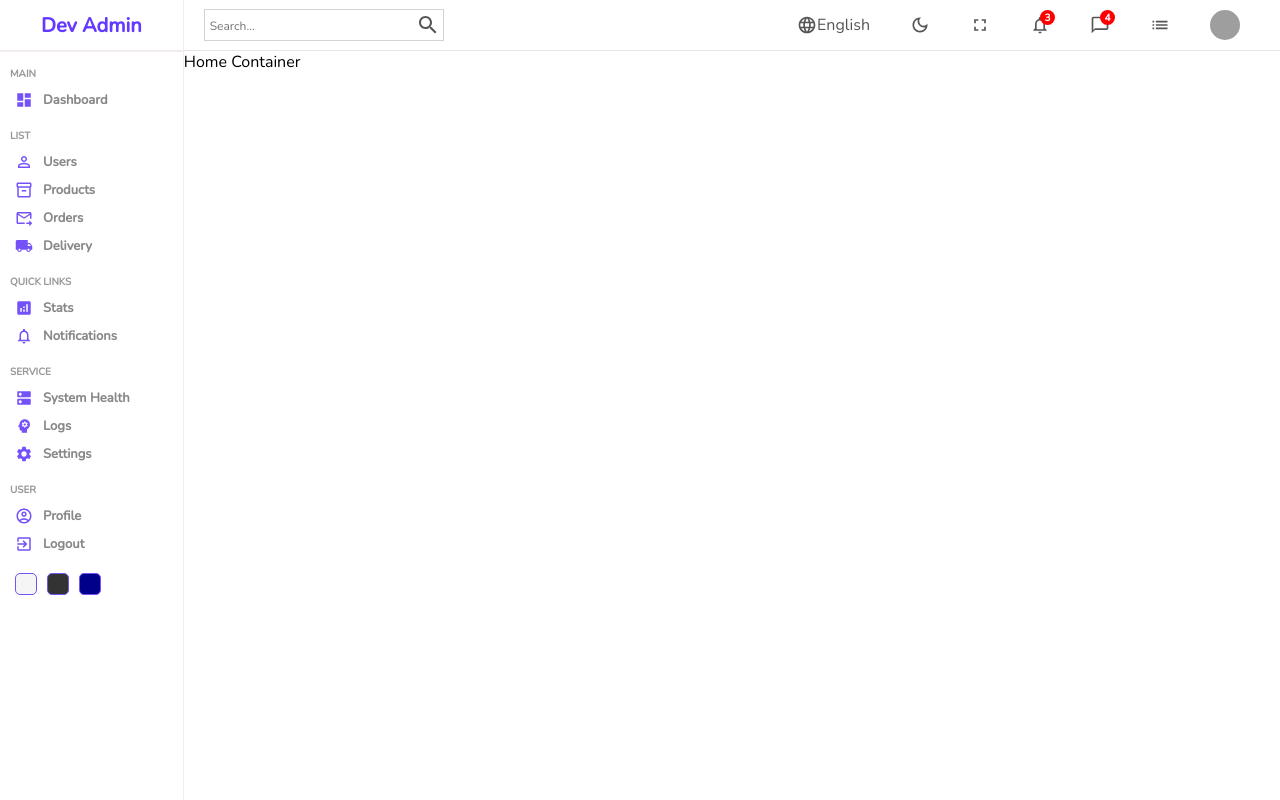
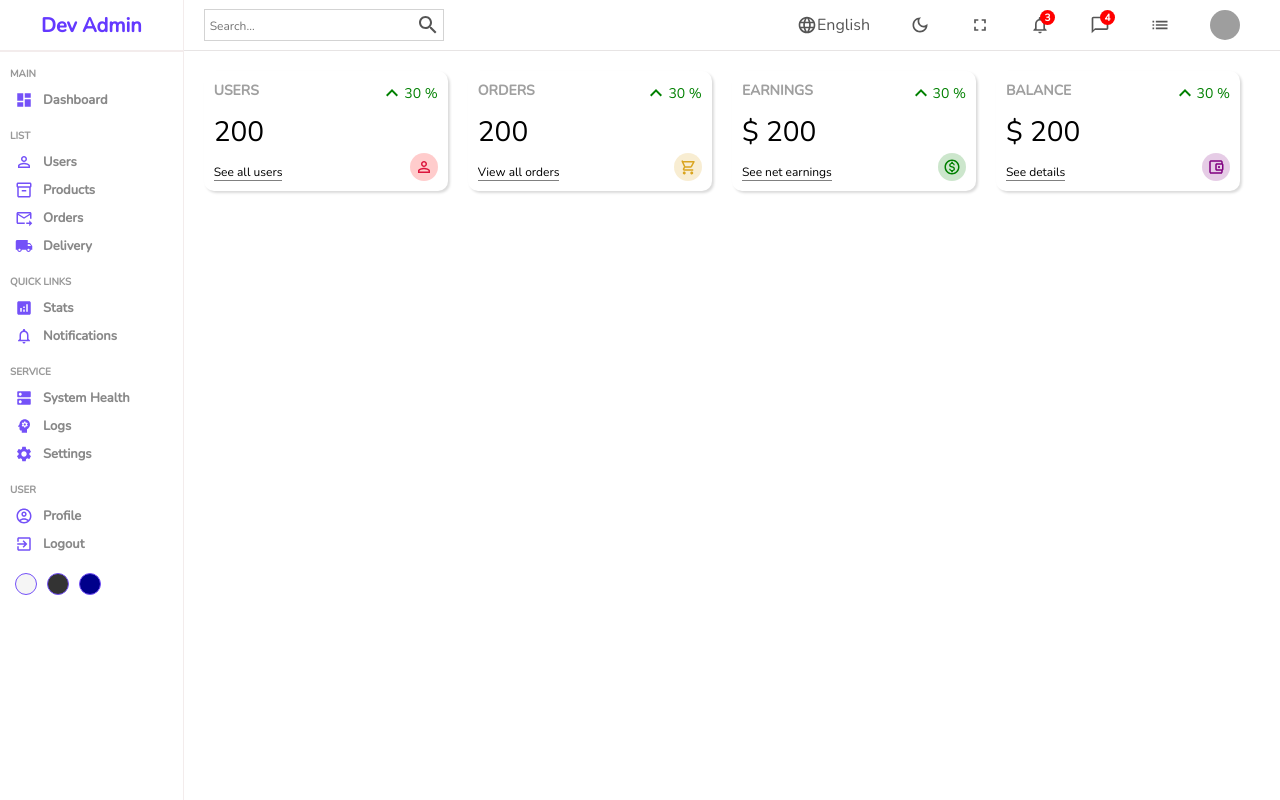
Before and after one commit to Solamatics/dev-admin-dashboard, a React (Create React App) app: page / in a window 1280 px wide. Built offline with nearby package versions, Linux system fonts and the light colour scheme; grey boxes are pictures that could not be loaded.

Commit message:
create widget

```diff
--- a/src/components/sidebar/sidebar.scss
+++ b/src/components/sidebar/sidebar.scss
@@ -71,7 +71,7 @@
     .color__option {
       width: 20px;
       height: 20px;
-      border-radius: 5px;
+      border-radius: 50%;
       border: 1px solid #7451f8;
       cursor: pointer;
       margin: 5px;
--- /dev/null
+++ b/src/components/widget/Widget.jsx
@@ -0,0 +1,104 @@
+import React from "react";
+import "./widget.scss";
+import KeyboardArrowUpIcon from "@mui/icons-material/KeyboardArrowUp";
+import PersonOutlineOutlinedIcon from "@mui/icons-material/PersonOutlineOutlined";
+import AccountBalanceWalletOutlinedIcon from "@mui/icons-material/AccountBalanceWalletOutlined";
+import ShoppingCartOutlinedIcon from "@mui/icons-material/ShoppingCartOutlined";
+import MonetizationOnOutlinedIcon from "@mui/icons-material/MonetizationOnOutlined";
+
+const Widget = ({ type }) => {
+  let data;
+
+  //temporary amount and percentage
+  let amount = 200;
+  let diff = 30;
+
+  switch (type) {
+    case "user":
+      data = {
+        title: "USERS",
+        isMoney: false,
+        link: "See all users",
+        icon: (
+          <PersonOutlineOutlinedIcon
+            className="icon"
+            style={{
+              color: "crimson",
+              backgroundColor: "rgba(255, 0, 0, 0.2)",
+            }}
+          />
+        ),
+      };
+      break;
+    case "order":
+      data = {
+        title: "ORDERS",
+        isMoney: false,
+        link: "View all orders",
+        icon: (
+          <ShoppingCartOutlinedIcon
+            className="icon"
+            style={{
+              color: "goldenrod",
+              backgroundColor: "rgba(218, 165, 32, 0.2)",
+            }}
+          />
+        ),
+      };
+      break;
+    case "earning":
+      data = {
+        title: "EARNINGS",
+        isMoney: true,
+        link: "See net earnings",
+        icon: (
+          <MonetizationOnOutlinedIcon
+            className="icon"
+            style={{
+              color: "green",
+              backgroundColor: "rgba(0, 128, 0, 0.2)",
+            }}
+          />
+        ),
+      };
+      break;
+    case "balance":
+      data = {
+        title: "BALANCE",
+        isMoney: true,
+        link: "See details",
+        icon: (
+          <AccountBalanceWalletOutlinedIcon
+            className="icon"
+            style={{
+              color: "purple",
+              backgroundColor: "rgba(128, 0, 128, 0.2)",
+            }}
+          />
+        ),
+      };
+      break;
+    default:
+      break;
+  }
+  return (
+    <div className="widget">
+      <div className="left">
+        <span className="title">{data.title}</span>
+        <span className="counter">
+          {data.isMoney && "$"} {amount}
+        </span>
+        <span className="link">{data.link}</span>
+      </div>
+      <div className="right">
+        <div className="percentage positive">
+          <KeyboardArrowUpIcon />
+          {diff} %
+        </div>
+        {data.icon}
+      </div>
+    </div>
+  );
+};
+
+export default Widget;
--- /dev/null
+++ b/src/components/widget/widget.scss
@@ -0,0 +1,56 @@
+.widget {
+  margin-right: 20px;
+  display: flex;
+  justify-content: space-between;
+  flex: 1;
+  padding: 10px;
+  box-shadow: rgba(0, 0, 0, 0.15) 1.95px 1.95px 2.6px;
+  border-radius: 10px;
+  height: 100px;
+
+  .left,
+  .right {
+    display: flex;
+    flex-direction: column;
+    justify-content: space-between;
+
+    .title {
+      font-weight: bold;
+      font-size: 14px;
+      color: rgb(160, 160, 160);
+    }
+
+    .counter {
+      font-size: 28px;
+      font-weight: 300;
+    }
+
+    .link {
+      width: max-content;
+      font-size: 12px;
+      border-bottom: 1px solid gray;
+    }
+
+    .percentage {
+      display: flex;
+      align-items: center;
+      font-size: 14px;
+
+      &.positive {
+        color: green;
+      }
+
+      &.negative {
+        color: red;
+      }
+    }
+
+    .icon {
+      font-size: 18px;
+      padding: 5px;
+
+      border-radius: 50%;
+      align-self: flex-end;
+    }
+  }
+}
--- a/src/pages/home/Home.jsx
+++ b/src/pages/home/Home.jsx
@@ -1,6 +1,7 @@
 import React from "react";
 import Navbar from "../../components/navbar/Navbar";
 import { Sidebar } from "../../components/sidebar/Sidebar";
+import Widget from "../../components/widget/Widget";
 import "./home.scss";
 
 const Home = () => {
@@ -9,7 +10,13 @@
       <Sidebar />
       <div className="home__container">
         <Navbar />
-        Home Container
+        <div className="widgets">
+          <Widget type="user" />
+          <Widget type="order" />
+          <Widget type="earning" />
+          <Widget type="balance" />
+        </div>
+        <div className="charts"></div>
       </div>
     </div>
   );
--- a/src/pages/home/home.scss
+++ b/src/pages/home/home.scss
@@ -2,5 +2,10 @@
   display: flex;
   .home__container {
     flex: 6;
+
+    .widgets {
+      display: flex;
+      padding: 20px;
+    }
   }
 }
```
Also changed, not shown: src/components/chart/Chart.jsx (added, +7 -0 lines), src/components/chart/chart.scss (added), src/components/featured/Featured.jsx (added), src/components/featured/featured.scss (added).
